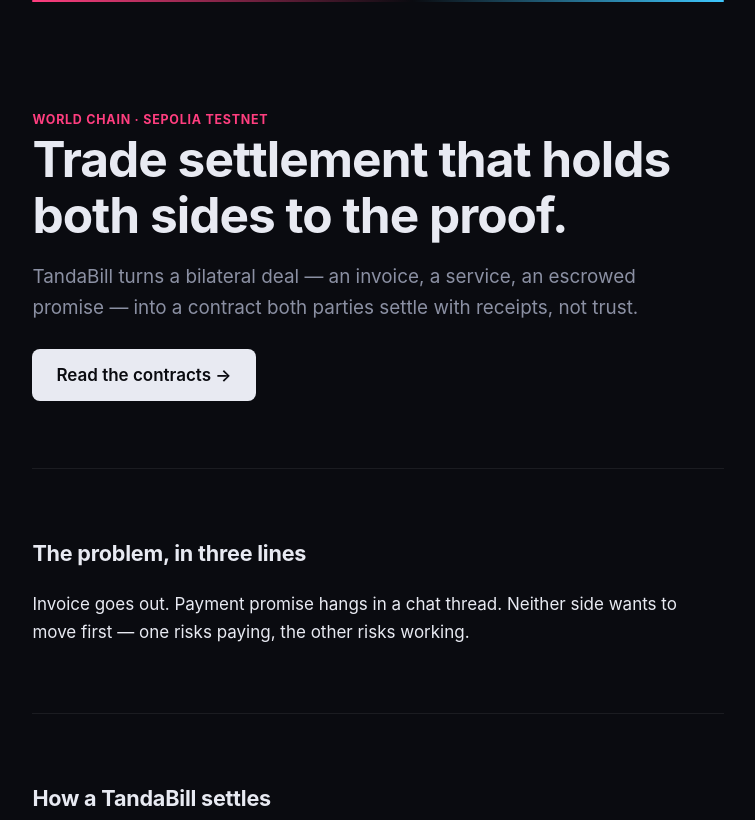
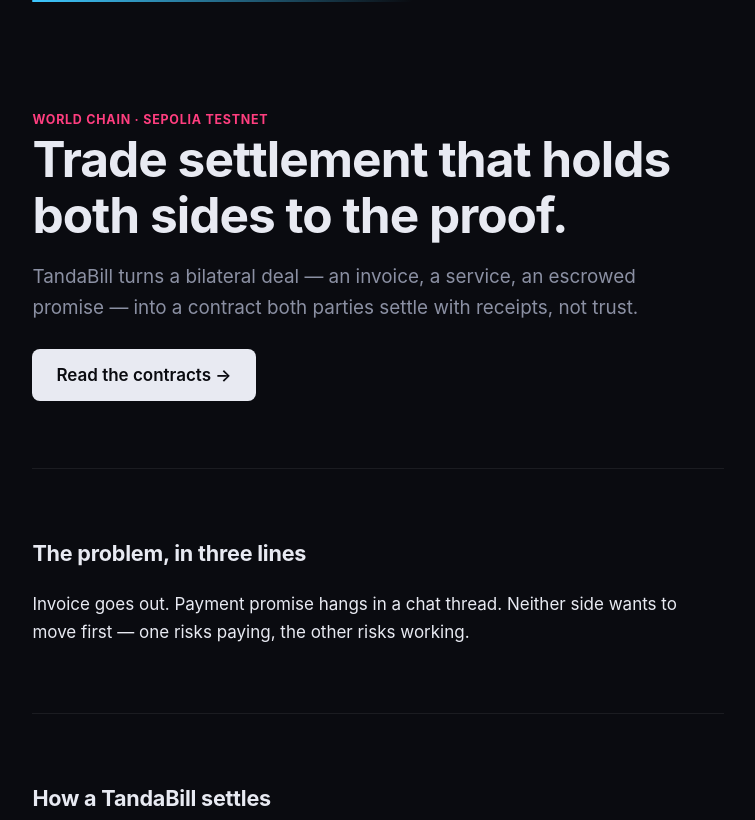
Before and after one commit to FluxNimbusAi/tandabill-website, a plain HTML site: page index.html in a window 1280 px wide. Shown: the top 820 px of the page, without its empty margins (262-1017 px from the left). Drawn offline with Linux system fonts and the light colour scheme.

Commit message:
fix(visual-C/DEF-3): decorative hairline goes single-accent blue [t_c437d3e1] (#5)
main::before painted linear-gradient pink->accent — one purely decorative
element carrying BOTH signal accents, violating Night Ledger rule 1
(blue=money/signal only, pink=action/danger only, accents are signal never
decoration). Now a single-accent fade: linear-gradient(90deg,var(--accent),
transparent 55%). Pink stays on action surfaces (.tag, .cta:hover).
Vercel auto-deploys on push to main. Receipt-SHA256 scope: git diff --cached
--no-color LF-normalized bytes, NormBytes 877.

Swarm-Card: t_c437d3e1
Executed-By: Nimbus
Adjudicated-By: pending
Receipt-SHA256: 42f9606f8f28f33127d8ae63d47ec0cb58ff27dda4fa8e23137d62b500dbc05d

Co-authored-by: FluxNimbusAi <FluxNimbusAi@users.noreply.github.com>

```diff
--- a/index.html
+++ b/index.html
@@ -13,7 +13,7 @@
   *{box-sizing:border-box;margin:0;padding:0}
   body{font:17px/1.65 -apple-system,BlinkMacSystemFont,"Segoe UI",Roboto,Helvetica,Arial,sans-serif;color:var(--ink);background:var(--paper)}
   main{max-width:46rem;margin:0 auto;padding:0 1.4rem}
-  main::before{content:"";display:block;height:2px;border-radius:2px;margin-bottom:2.2rem;background:linear-gradient(90deg,var(--pink),transparent 55%,var(--accent))}
+  main::before{content:"";display:block;height:2px;border-radius:2px;margin-bottom:2.2rem;background:linear-gradient(90deg,var(--accent),transparent 55%)}
   section{padding:4.2rem 0;border-bottom:1px solid var(--line)}
   section:last-of-type{border-bottom:none}
   h1{font-size:clamp(2rem,6vw,3.1rem);line-height:1.12;letter-spacing:-.02em}
```
